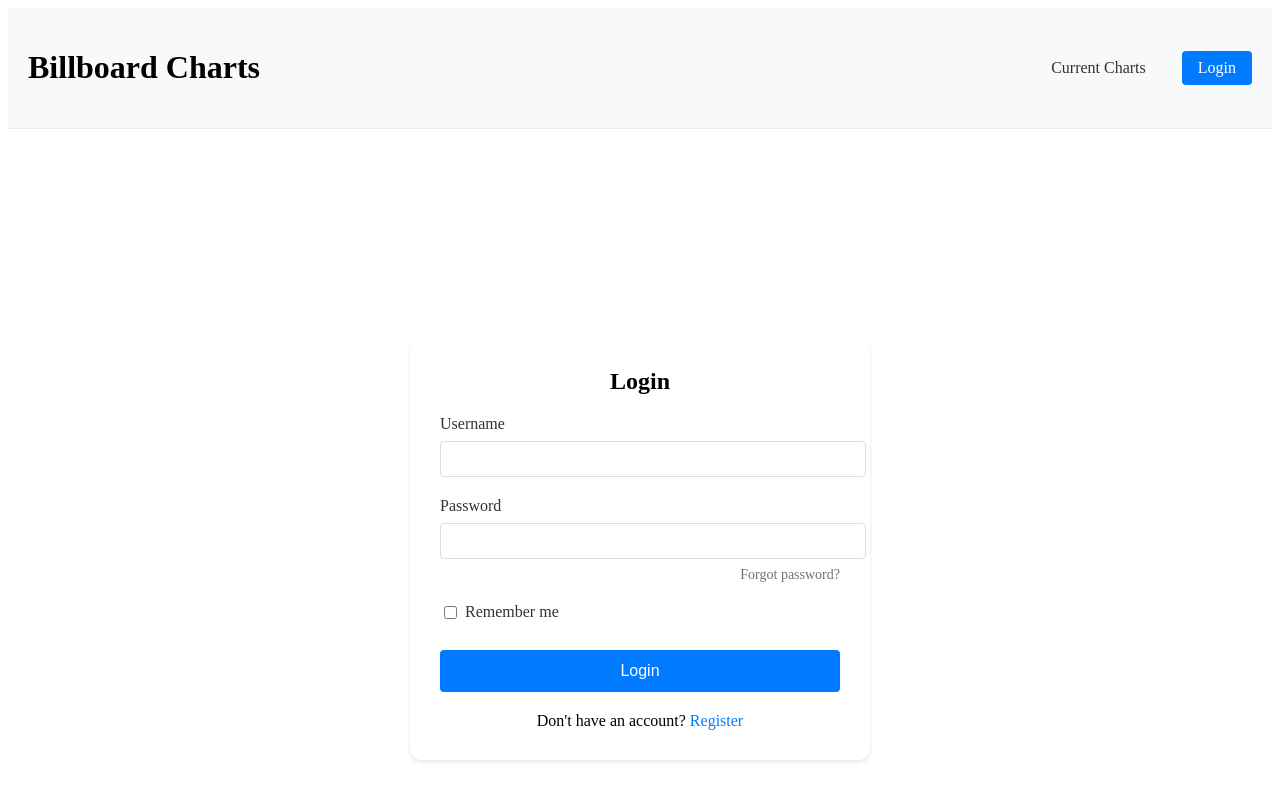
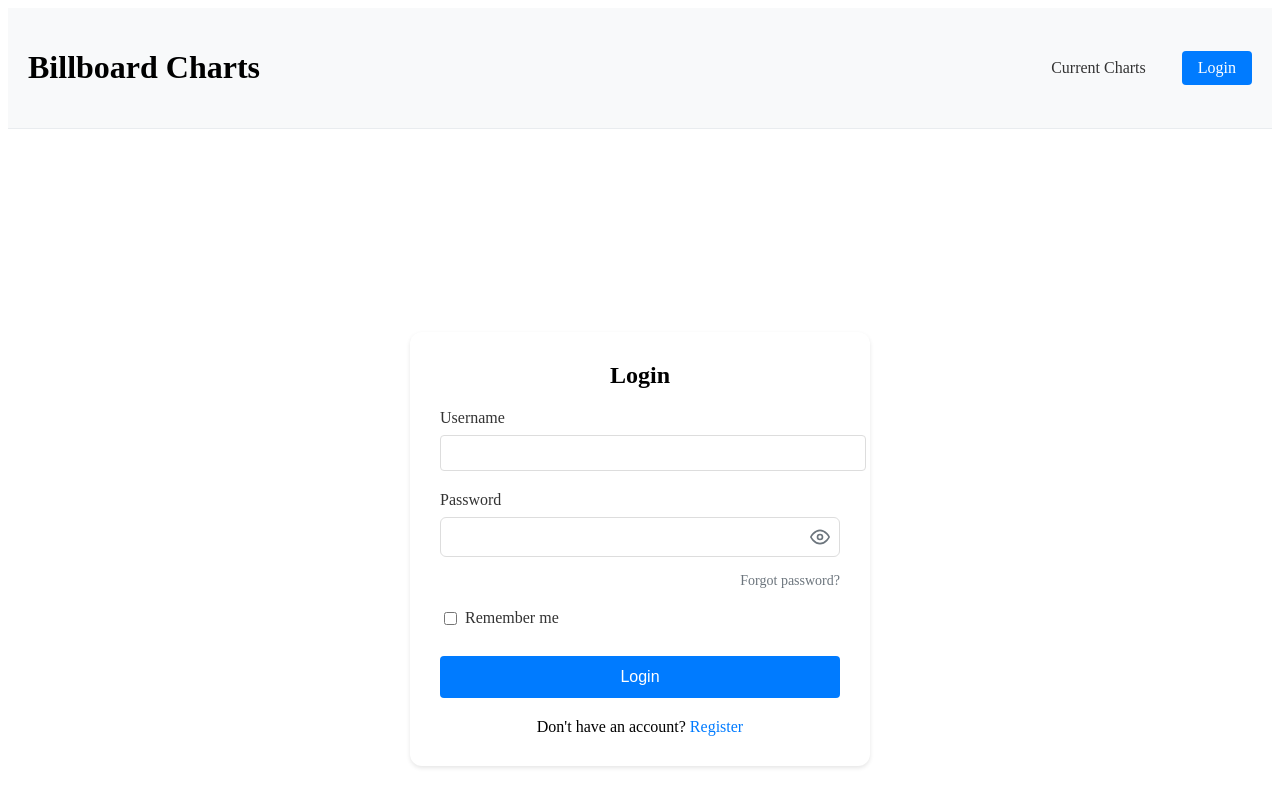
Before and after one commit to jacobreesgit/waveger, a Vue app in the folder frontend/: page /login in a window 1280 px wide. Shown: the top 806 px of the page. Built offline with nearby package versions, Linux system fonts and the light colour scheme; no server answers; the HTML template or start-up script is replaced by a standard one.

Commit message:
Temporary password field for testing before implementing primevue later

```diff
--- /dev/null
+++ b/frontend/src/components/PasswordInput.vue
@@ -0,0 +1,159 @@
+<script setup lang="ts">
+import { ref } from 'vue'
+
+const props = defineProps<{
+  modelValue: string
+  id?: string
+  placeholder?: string
+  disabled?: boolean
+  label?: string
+  error?: string
+  autocomplete?: string
+}>()
+
+const emit = defineEmits(['update:modelValue'])
+
+const showPassword = ref(false)
+
+const togglePasswordVisibility = () => {
+  showPassword.value = !showPassword.value
+}
+
+const updateValue = (event: Event) => {
+  const target = event.target as HTMLInputElement
+  emit('update:modelValue', target.value)
+}
+</script>
+
+<template>
+  <div class="password-field">
+    <label v-if="label" :for="id" class="password-label">{{ label }}</label>
+    <div class="password-input-wrapper">
+      <input
+        :id="id"
+        :type="showPassword ? 'text' : 'password'"
+        :value="modelValue"
+        :placeholder="placeholder"
+        :disabled="disabled"
+        :autocomplete="autocomplete"
+        @input="updateValue"
+        class="password-input"
+      />
+      <button
+        type="button"
+        @click="togglePasswordVisibility"
+        class="toggle-password-btn"
+        :aria-label="showPassword ? 'Hide password' : 'Show password'"
+        tabindex="-1"
+      >
+        <!-- Show password icon (eye) -->
+        <svg
+          v-if="!showPassword"
+          xmlns="http://www.w3.org/2000/svg"
+          width="20"
+          height="20"
+          viewBox="0 0 24 24"
+          fill="none"
+          stroke="currentColor"
+          stroke-width="2"
+          stroke-linecap="round"
+          stroke-linejoin="round"
+          class="eye-icon"
+        >
+          <path d="M1 12s4-8 11-8 11 8 11 8-4 8-11 8-11-8-11-8z"></path>
+          <circle cx="12" cy="12" r="3"></circle>
+        </svg>
+
+        <!-- Hide password icon (eye with slash) -->
+        <svg
+          v-else
+          xmlns="http://www.w3.org/2000/svg"
+          width="20"
+          height="20"
+          viewBox="0 0 24 24"
+          fill="none"
+          stroke="currentColor"
+          stroke-width="2"
+          stroke-linecap="round"
+          stroke-linejoin="round"
+          class="eye-icon"
+        >
+          <path
+            d="M17.94 17.94A10.07 10.07 0 0 1 12 20c-7 0-11-8-11-8a18.45 18.45 0 0 1 5.06-5.94M9.9 4.24A9.12 9.12 0 0 1 12 4c7 0 11 8 11 8a18.5 18.5 0 0 1-2.16 3.19m-6.72-1.07a3 3 0 1 1-4.24-4.24"
+          ></path>
+          <line x1="1" y1="1" x2="23" y2="23"></line>
+        </svg>
+      </button>
+    </div>
+    <p v-if="error" class="error-text">{{ error }}</p>
+  </div>
+</template>
+
+<style scoped>
+.password-field {
+  margin-bottom: 16px;
+  width: 100%;
+}
+
+.password-label {
+  display: block;
+  margin-bottom: 8px;
+  color: #333;
+  font-weight: 500;
+}
+
+.password-input-wrapper {
+  position: relative;
+  display: flex;
+}
+
+.password-input {
+  width: 100%;
+  padding: 10px 12px;
+  border: 1px solid #ddd;
+  border-radius: 6px;
+  font-size: 16px;
+  transition: border-color 0.2s;
+}
+
+.password-input:focus {
+  outline: none;
+  border-color: #007bff;
+  box-shadow: 0 0 0 2px rgba(0, 123, 255, 0.1);
+}
+
+.password-input:disabled {
+  background-color: #f8f9fa;
+  cursor: not-allowed;
+}
+
+.toggle-password-btn {
+  position: absolute;
+  right: 10px;
+  top: 50%;
+  transform: translateY(-50%);
+  background: none;
+  border: none;
+  cursor: pointer;
+  padding: 0;
+  display: flex;
+  align-items: center;
+  justify-content: center;
+  color: #6c757d;
+}
+
+.toggle-password-btn:hover {
+  color: #495057;
+}
+
+.eye-icon {
+  color: #6c757d;
+}
+
+.error-text {
+  color: #dc3545;
+  font-size: 0.875rem;
+  margin-top: 0.5rem;
+  margin-bottom: 0;
+}
+</style>
--- a/frontend/src/views/LoginView.vue
+++ b/frontend/src/views/LoginView.vue
@@ -4,6 +4,7 @@
 import { useAuthStore } from '@/stores/auth'
 import { validateLoginForm } from '@/utils/validation'
 import axios from 'axios'
+import PasswordInput from '@/components/PasswordInput.vue'
 
 const router = useRouter()
 const authStore = useAuthStore()
@@ -141,17 +142,13 @@
         <!-- Password Field -->
         <div class="form-group">
           <label for="password">Password</label>
-          <input
+          <PasswordInput
             id="password"
             v-model="password"
-            type="password"
-            required
             :disabled="isSubmitting"
-            @input="formErrors.password = ''"
+            :error="formErrors.password"
+            @update:model-value="formErrors.password = ''"
           />
-          <p v-if="formErrors.password" class="error-text">
-            {{ formErrors.password }}
-          </p>
           <div class="forgot-password">
             <router-link to="/forgot-password">Forgot password?</router-link>
           </div>
--- a/frontend/src/views/ProfileView.vue
+++ b/frontend/src/views/ProfileView.vue
@@ -7,6 +7,7 @@
   checkEmailAvailability,
   validatePassword,
 } from '@/utils/validation'
+import PasswordInput from '@/components/PasswordInput.vue'
 
 const router = useRouter()
 const authStore = useAuthStore()
@@ -499,42 +500,30 @@
           <h4>Change Password</h4>
           <div class="form-group">
             <label for="currentPassword">Current Password</label>
-            <input
+            <PasswordInput
               id="currentPassword"
               v-model="currentPassword"
-              type="password"
               :disabled="submittingPassword"
-              class="form-input"
+              :error="formErrors.currentPassword"
             />
-            <p v-if="formErrors.currentPassword" class="error-text">
-              {{ formErrors.currentPassword }}
-            </p>
           </div>
           <div class="form-group">
             <label for="newPassword">New Password</label>
-            <input
+            <PasswordInput
               id="newPassword"
               v-model="newPassword"
-              type="password"
               :disabled="submittingPassword"
-              class="form-input"
+              :error="formErrors.newPassword"
             />
-            <p v-if="formErrors.newPassword" class="error-text">
-              {{ formErrors.newPassword }}
-            </p>
           </div>
           <div class="form-group">
             <label for="confirmPassword">Confirm New Password</label>
-            <input
+            <PasswordInput
               id="confirmPassword"
               v-model="confirmPassword"
-              type="password"
               :disabled="submittingPassword"
-              class="form-input"
+              :error="formErrors.confirmPassword"
             />
-            <p v-if="formErrors.confirmPassword" class="error-text">
-              {{ formErrors.confirmPassword }}
-            </p>
           </div>
           <div class="form-actions">
             <button
--- a/frontend/src/views/RegisterView.vue
+++ b/frontend/src/views/RegisterView.vue
@@ -7,6 +7,7 @@
   checkUsernameAvailability,
   checkEmailAvailability,
 } from '@/utils/validation'
+import PasswordInput from '@/components/PasswordInput.vue'
 
 const router = useRouter()
 const authStore = useAuthStore()
@@ -233,19 +234,14 @@
         <!-- Password Field -->
         <div class="form-group">
           <label for="password">Password</label>
-          <input
+          <PasswordInput
             id="password"
             v-model="password"
-            type="password"
-            required
+            :disabled="isSubmitting"
+            :error="formErrors.password"
+            @update:model-value="formErrors.password = ''"
             autocomplete="new-password"
-            :disabled="isSubmitting"
-            class="form-input"
-            @input="formErrors.password = ''"
           />
-          <p v-if="formErrors.password" class="error-text">
-            {{ formErrors.password }}
-          </p>
         </div>
 
         <!-- Submit Button -->
--- a/frontend/src/views/ResetPasswordView.vue
+++ b/frontend/src/views/ResetPasswordView.vue
@@ -3,6 +3,7 @@
 import { useRoute, useRouter } from 'vue-router'
 import { useAuthStore } from '@/stores/auth'
 import { validatePassword, passwordsMatch } from '@/utils/validation'
+import PasswordInput from '@/components/PasswordInput.vue'
 
 const route = useRoute()
 const router = useRouter()
@@ -141,30 +142,24 @@
 
         <div class="form-group">
           <label for="password">New Password</label>
-          <input
+          <PasswordInput
             id="password"
             v-model="password"
-            type="password"
-            required
             :disabled="isSubmitting"
-            @input="errors.password = ''"
-            class="form-input"
+            :error="errors.password"
+            @update:model-value="errors.password = ''"
           />
-          <p v-if="errors.password" class="error-text">{{ errors.password }}</p>
         </div>
 
         <div class="form-group">
           <label for="confirmPassword">Confirm New Password</label>
-          <input
+          <PasswordInput
             id="confirmPassword"
             v-model="confirmPassword"
-            type="password"
-            required
             :disabled="isSubmitting"
-            @input="errors.confirmPassword = ''"
-            class="form-input"
+            :error="errors.confirmPassword"
+            @update:model-value="errors.confirmPassword = ''"
           />
-          <p v-if="errors.confirmPassword" class="error-text">{{ errors.confirmPassword }}</p>
         </div>
 
         <button type="submit" :disabled="isSubmitting" class="submit-button">
```
Also changed, not shown: frontend/src/utils/passwordToggle.ts (added, +15 -0 lines).
